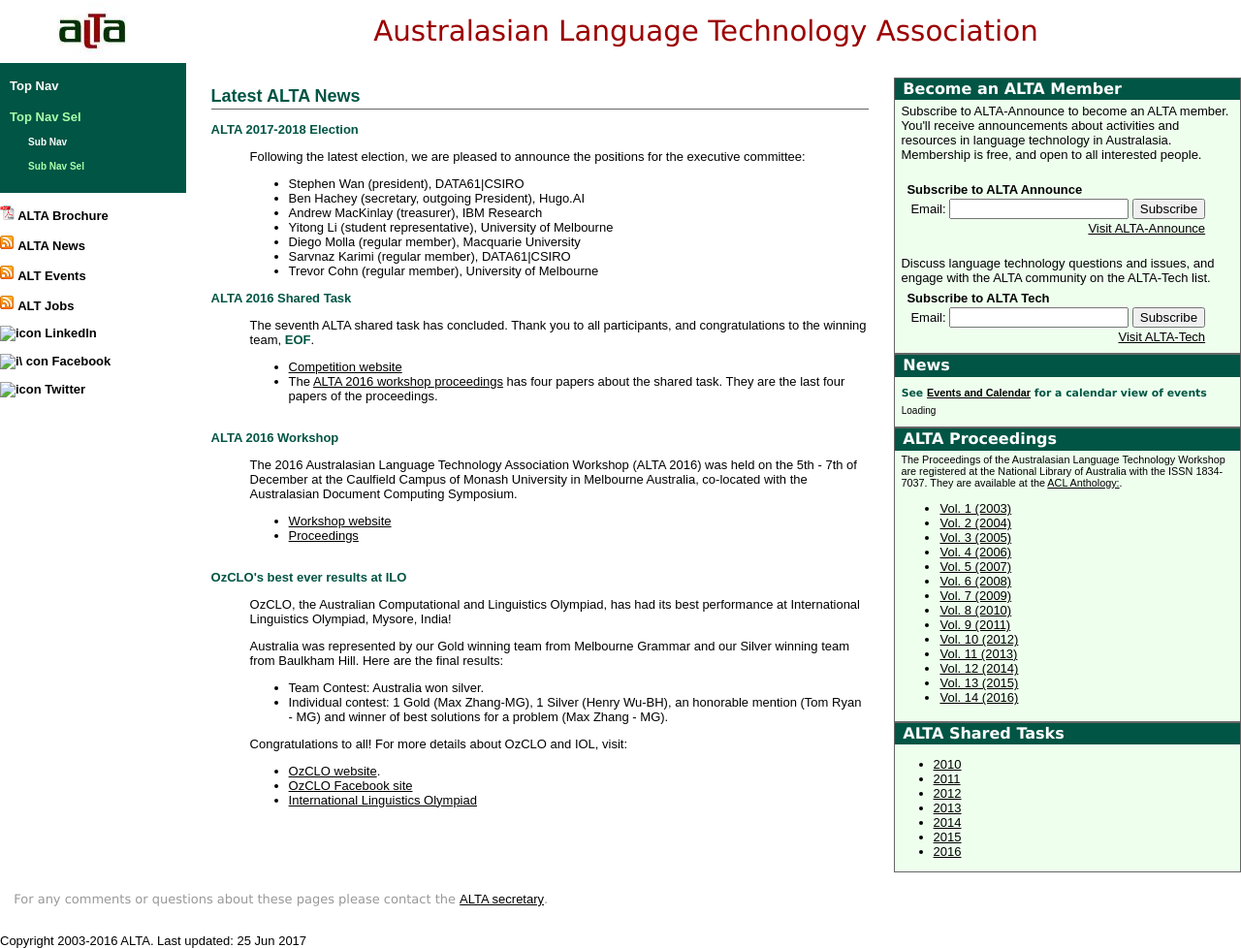
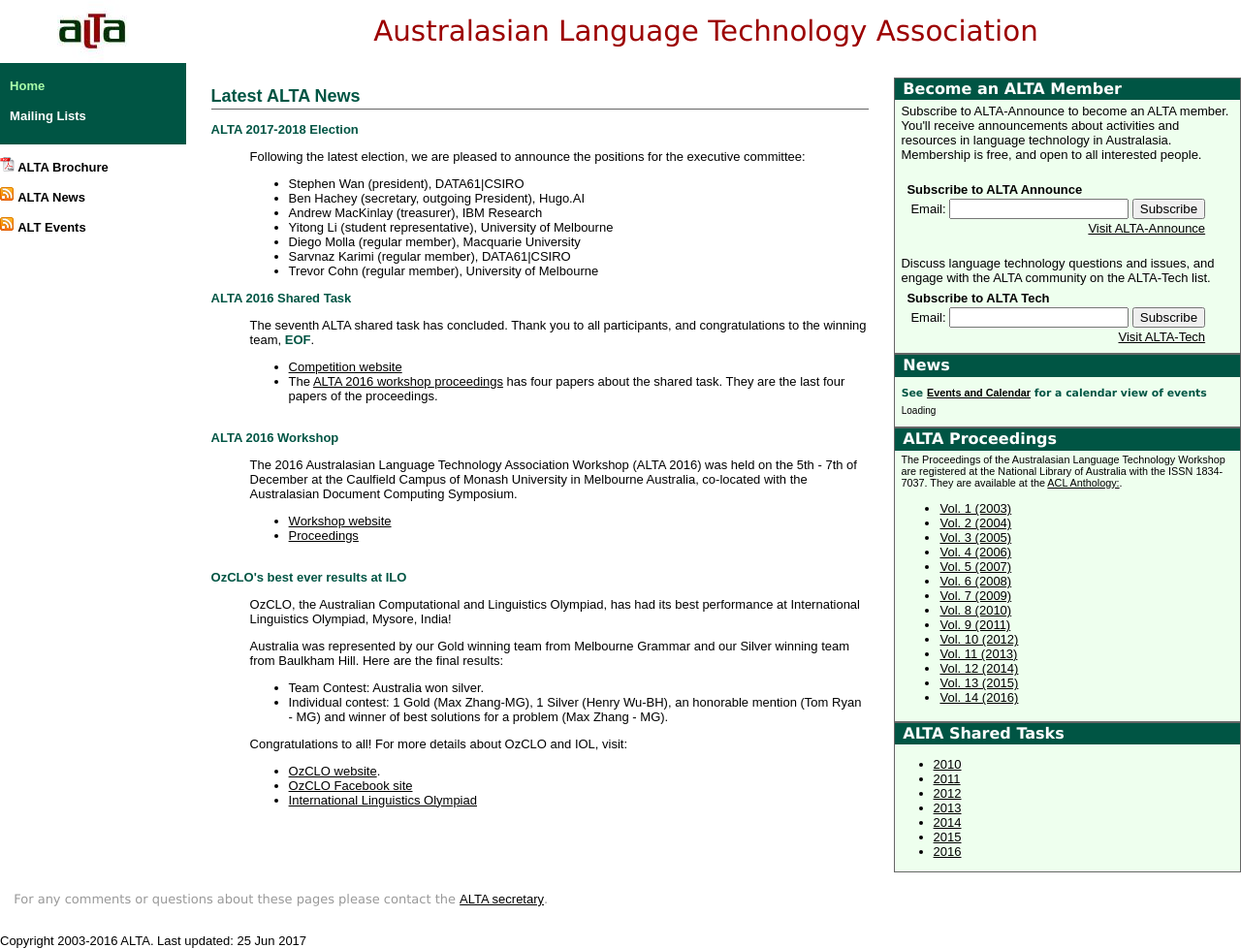
Before and after one commit to altaexec/alta-website, a Jekyll site: the page built from index.html, in a window 1280 px wide. Shown: the whole page at 97% size. Built offline with Jekyll 4.4.1, drawn with Linux system fonts in a browser that asks for light colours.

Commit message:
basic support for sensible navigation

```diff
--- a/_config.yml
+++ b/_config.yml
@@ -5,3 +5,16 @@
       type: "pages"
     values:
       layout: "default"
+navlinks:
+  - name: "Home"
+    key: "home"
+    href: "/index.html"
+    submenus: []
+  - name: "Mailing Lists"
+    key: "mailing_lists"
+    href: "/mailing_lists/index.html"
+    submenus:
+      - name: "ALTA-Announce"
+        href: "https://groups.google.com/group/alta-announce"
+      - name: "ALTA-Tech"
+        href: "https://groups.google.com/group/alta-tech"
--- a/_includes/navbar.html
+++ b/_includes/navbar.html
@@ -1,8 +1,20 @@
+{% for nl in site.navlinks %}
   <tr>
     <td align="left" class = "headercell">
-	  <a class="headerlink" href="mainnav">Top Nav</a>
+      <a class="header{% if page.key == nl.key %}highlight{% else %}link{% endif %}" href="{{ nl.href }}">{{ nl.name }}</a>
     </td>
   </tr>
+  {% if page.key == nl.key %}
+    {% for nlsub in nl.submenus %}
+  <tr>
+    <td align="left" class = "subheadercell">
+      <a class="headerlink" href="{{ nlsub.href }}">{{ nlsub.name }}</a>
+    </td>
+  </tr>
+    {% endfor %}
+  {% endif %}
+{% endfor %}
+<!--
   <tr>
     <td align="left" class = "headerhighlight">
 	  <a class="headerhighlight" href="#">Top Nav Sel</a>
@@ -18,3 +30,4 @@
 	  <a class="subheaderhighlight" href="#">Sub Nav Sel</a>
     </td>
   </tr>
+-->
--- a/_layouts/default.html
+++ b/_layouts/default.html
@@ -24,7 +24,7 @@
 
   <tr valign="middle">
     <!-- Logo -->
-    <td width="85" align="center"><a href="{{ site.baseurl }}"><img src="{{ site.baseurl }}/images/logo_sm.jpg" width="74" height="65" border="0" alt="ALTA logo"></a></td>
+    <td width="85" align="center"><a href="/"><img src="/images/logo_sm.jpg" width="74" height="65" border="0" alt="ALTA logo"></a></td>
     <!-- Title -->
     <td width="100%" colspan="3" class="sitename" align="center">
 Australasian Language Technology Association</td>
--- a/_layouts/home.html
+++ b/_layouts/home.html
@@ -120,7 +120,7 @@
     <tbody>
     <tr valign="middle">
      <!-- Logo -->     <td width="85" align="center"><a
- href="{{ site.baseurl }}"><img src="images/logo_sm.jpg"
+ href="/"><img src="/images/logo_sm.jpg"
  width="74" height="65" border="0" alt="ALTA logo">
       </a></td>
      <!-- Title -->     <td width="100%" colspan="4" class="sitename"
@@ -137,16 +137,18 @@
 </table>
 
 <p><a class="rsslink" href="/about/alta_brochure.pdf"><img
-  border="0" width="15px" height="15px" alt="[PDF]" src="{{ site.baseurl }}//images/pdf.gif"> ALTA Brochure</a></p>
+  border="0" width="15px" height="15px" alt="[PDF]" src="{{ site.baseurl }}/images/pdf.gif"> ALTA Brochure</a></p>
 
 <p><a class="rsslink" type="application/rss+xml" href="topnews"><img
-  border="0" width="15px" height="15px" alt="ALTA Topnews" src="{{ site.baseurl }}//images/rss.gif"> ALTA News</a></p>
+  border="0" width="15px" height="15px" alt="ALTA Topnews" src="{{ site.baseurl }}/images/rss.gif"> ALTA News</a></p>
 
 <p><a class="rsslink" type="application/rss+xml" href="http://www.google.com/calendar/feeds/3tpn29fbkj3k7hbf2mmvegqsn0@group.calendar.google.com/public/basic"><img
   border="0" alt="ALTA Events" width="15px" height="15px" src="{{ site.baseurl }}/images/rss.gif"> ALT Events</a></p>
 
-<p><a class="rsslink" type="application/rss+xml" href="/rss/jobs.xml"><img
+<!--
+  <p><a class="rsslink" type="application/rss+xml" href="/rss/jobs.xml"><img
   border="0" width="15px" height="15px" alt="LT Jobs" src="/images/rss.gif"> ALT Jobs</a></p>
+→
 
 <p><a class="rsslink" href="https://www.linkedin.com/groups/1849979"><img border="0" width="15px" height="15px" alt="icon" src="http://www.linkedin.com/favicon.ico"/> LinkedIn</a></p>
 
--- a/index.html
+++ b/index.html
@@ -1,6 +1,7 @@
 ---
 layout: home
 title: Australasian Language Technology Association
+key: home
 proceedings:
   - year: 2003
     aclkey: U03
@@ -32,7 +33,6 @@
     aclkey: U16
 zeroth_proc_year: 2002
 ---
-
       <h1>Latest ALTA News</h1>
 
 <dl>
--- a/mailing_lists/index.html
+++ b/mailing_lists/index.html
@@ -1,5 +1,6 @@
 ---
 title: Mailing Lists
+key: mailing_lists
 ---
 
 <h1>Mailing Lists</h1>
```
Also changed, not shown: other parts of _layouts/default.html (+1 -1 lines).
